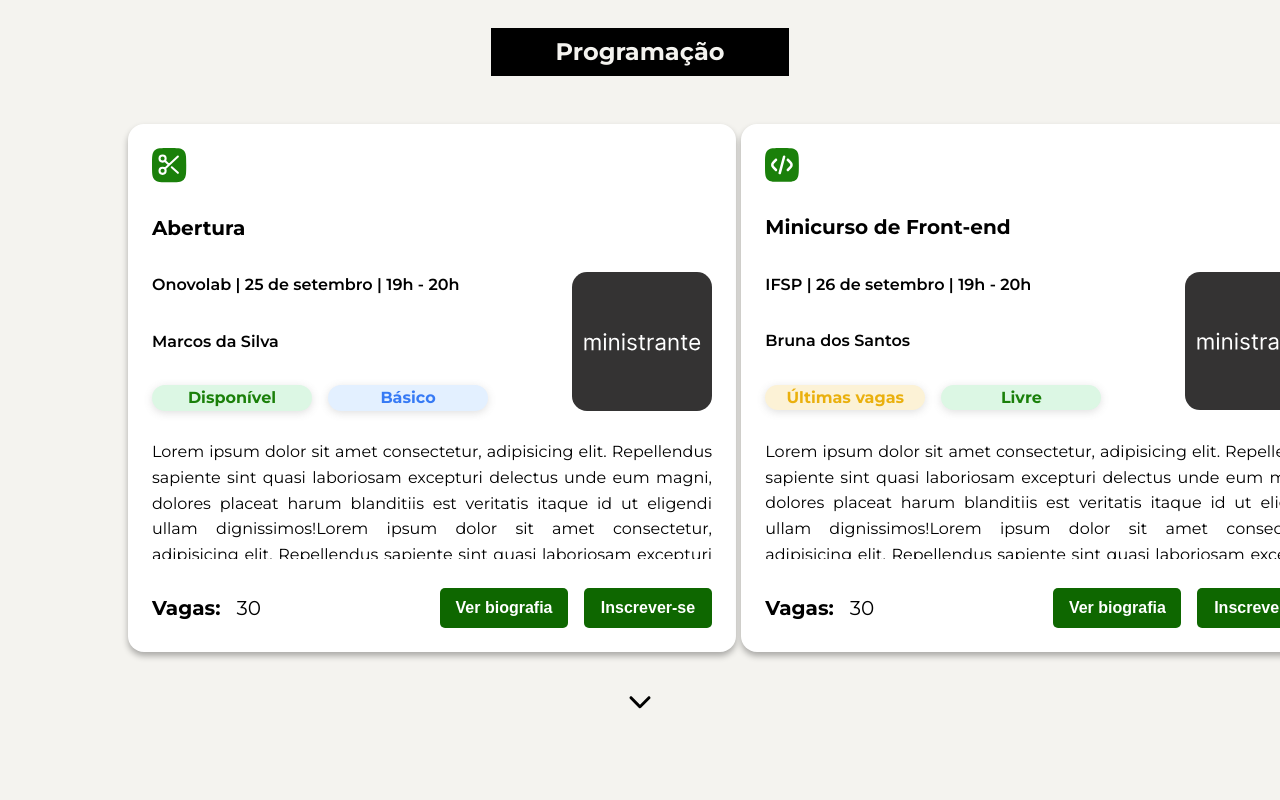
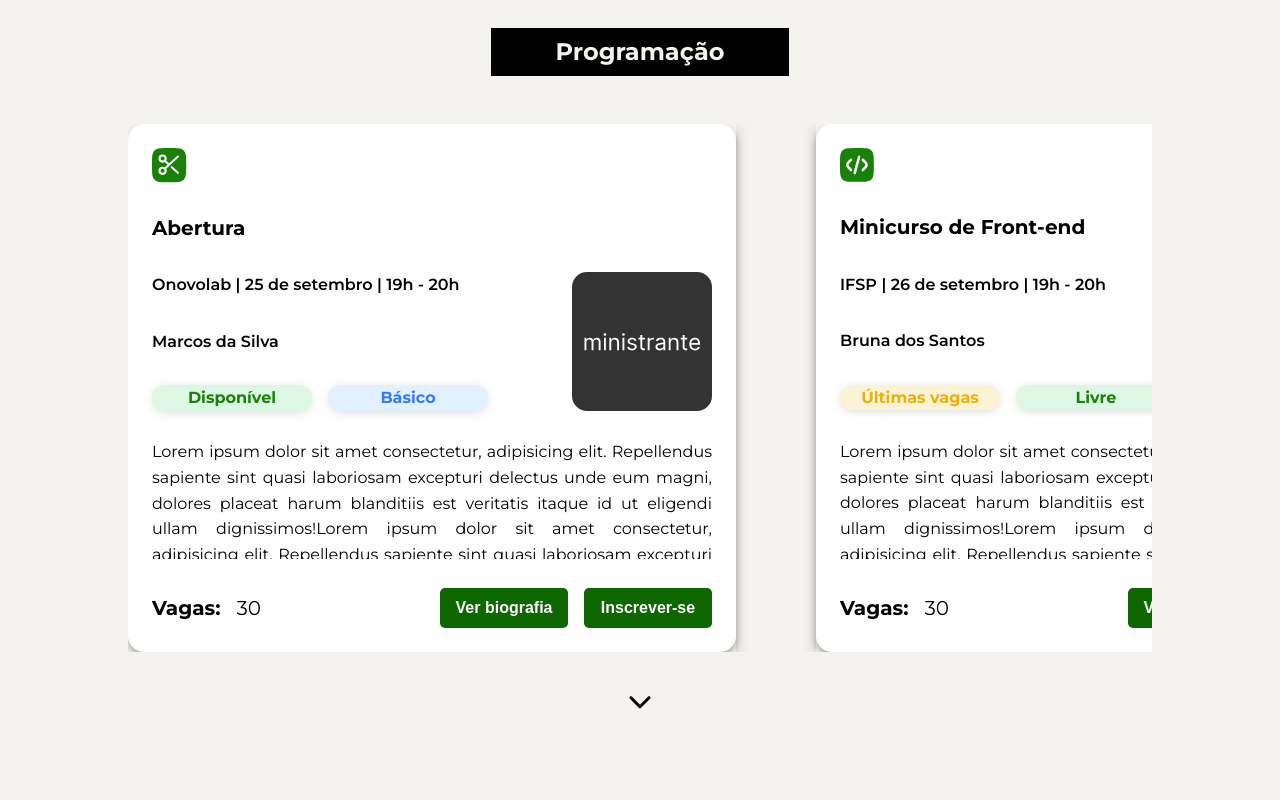
Before and after one commit to pet-ads/wecomp-new, a React (Vite) app: page / in a window 1280 px wide. Shown: the part 3460-4260 px from the top of the page. Built offline with nearby package versions, Linux system fonts and the light colour scheme.

Commit message:
refactor: create carousel with framer motion

```diff
--- a/src/components/Slider/index.tsx
+++ b/src/components/Slider/index.tsx
@@ -1,38 +1,33 @@
-import { useState, useEffect } from "react";
-import { Swiper, SwiperSlide } from "swiper/react";
+import { useEffect, useRef, useState } from "react";
 
-import "swiper/swiper-bundle.css";
+import { CarouselItem, CarouselTrack, SliderWrapper } from "./styles";
 
 import { SliderProps } from "./types";
 
-import { SliderContainer } from "./styles";
-
 export default function Slider<T>({ items, renderItem }: SliderProps<T>) {
-  const [slidePerView, setSlidePerView] = useState(2);
+  const [carouselWidth, setCarouselWidth] = useState<number>(0);
+  const carouselContainerRef = useRef<HTMLDivElement>(null);
 
   useEffect(() => {
-    function handleResize() {
-      setSlidePerView(window.innerWidth < 1080 ? 2.5 : 1.8);
+    if (carouselContainerRef.current) {
+      setCarouselWidth(
+        carouselContainerRef.current.scrollWidth -
+          carouselContainerRef.current.offsetWidth
+      );
     }
-
-    handleResize();
-    window.addEventListener("resize", handleResize);
-    return () => window.removeEventListener("resize", handleResize);
   }, []);
 
   return (
-    <SliderContainer>
-      <Swiper
-        slidesPerView={slidePerView}
-        spaceBetween={80}
-        centeredSlides={false}
-        centeredSlidesBounds={true}
-        centerInsufficientSlides={true}
+    <SliderWrapper>
+      <CarouselTrack
+        ref={carouselContainerRef}
+        drag="x"
+        dragConstraints={{ right: 0, left: -carouselWidth }}
       >
         {items.map((item, index) => (
-          <SwiperSlide key={index}>{renderItem(item)}</SwiperSlide>
+          <CarouselItem key={index}>{renderItem(item)}</CarouselItem>
         ))}
-      </Swiper>
-    </SliderContainer>
+      </CarouselTrack>
+    </SliderWrapper>
   );
 }
--- a/src/components/Slider/styles.ts
+++ b/src/components/Slider/styles.ts
@@ -1,27 +1,32 @@
+import { motion } from "framer-motion";
 import styled from "styled-components";
 
-export const SliderContainer = styled.div`
-  min-width: 100%;
-  max-width: 100%;
+export const SliderWrapper = styled.div`
+  display: flex;
+
+  width: 100%;
   height: 100%;
 
-  object-fit: cover;
+  overflow: hidden;
+`;
 
-  .swiper-pagination-bullet {
-    background: rgb(255, 255, 255);
-    opacity: 0.6;
-  }
+export const CarouselTrack = styled(motion.div)`
+  display: flex;
+  align-items: center;
+  justify-content: space-around;
 
-  .swiper-pagination-bullet-active {
-    background: var(--primary-color);
-    opacity: 1;
-  }
+  width: 100%;
+  height: 100%;
 
-  .swiper {
-    margin-left: auto;
-    margin-right: auto;
-    position: relative;
-    list-style: none;
-    overflow: visible;
-  }
+  gap: 5rem;
+
+  cursor: grab;
 `;
+
+export const CarouselItem = styled.div`
+  width: 100%;
+
+  height: 100%;
+
+  box-shadow: 0px 5px 15px rgba(0, 0, 0, 0.2);
+`;
```
